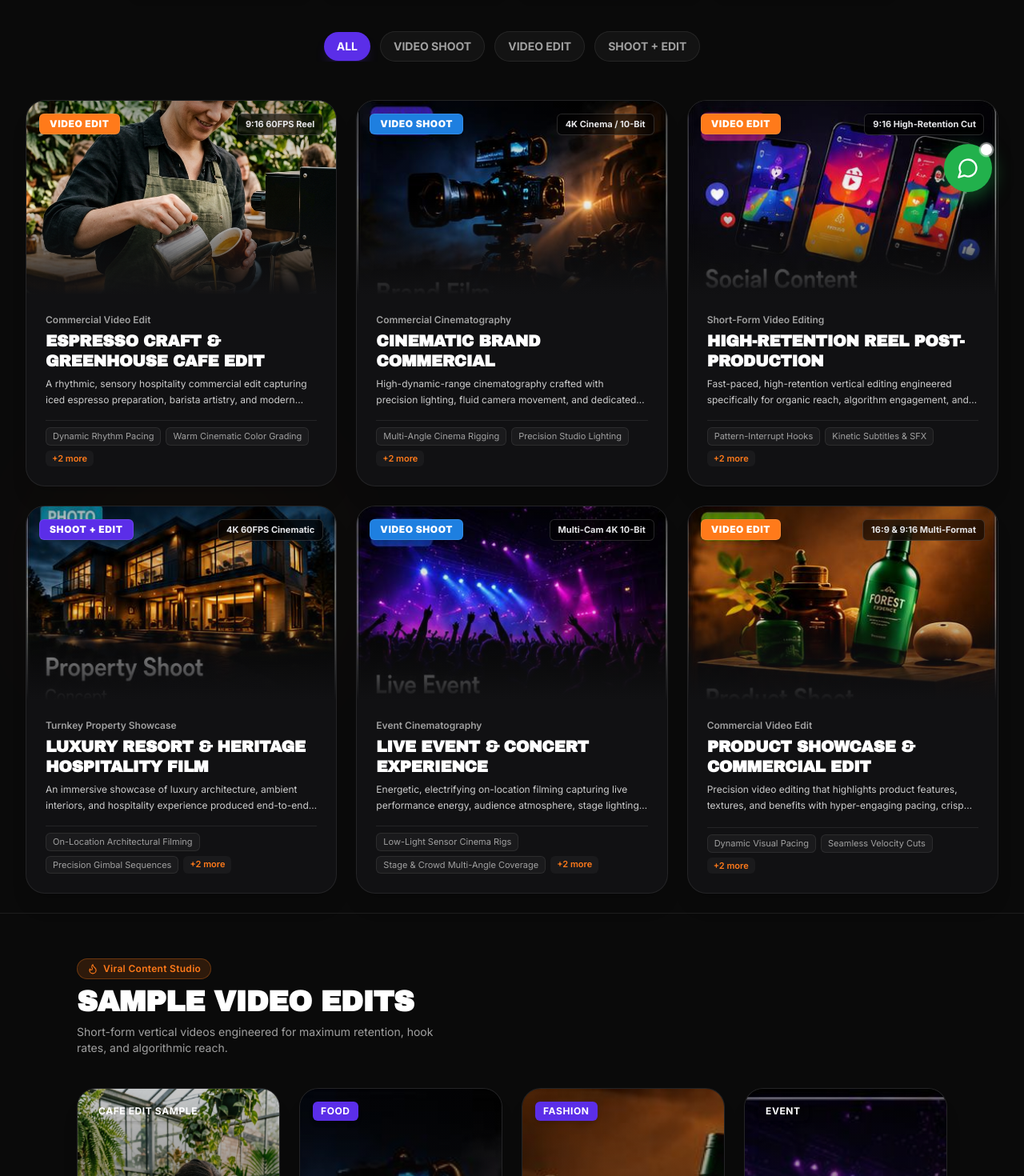
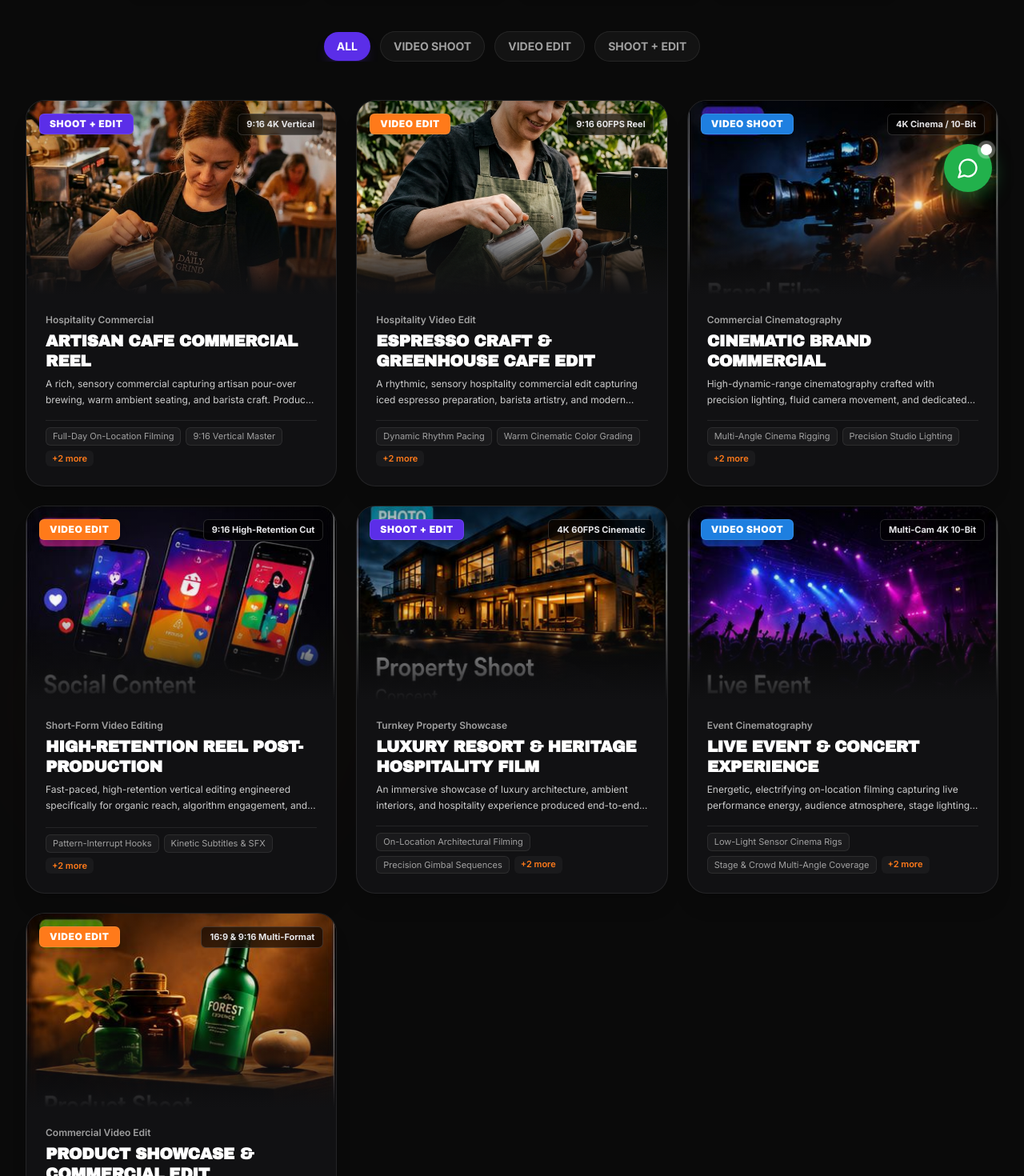
Before and after one commit to Krishna705-web/maximumpixel, a Next.js app: page /our-work in a window 1280 px wide. Shown: the part 520-1990 px from the top of the page at 80% size. Built offline with nearby package versions, Linux system fonts and the light colour scheme.

Commit message:
feat: restore both cafe & barista videos with clean HOSPITALITY tags

```diff
--- a/src/app/page.tsx
+++ b/src/app/page.tsx
@@ -56,6 +56,16 @@ export default function HomePage() {
 
   const latestWorkPreviews = [
     {
+      title: "Artisan Cafe Commercial Reel",
+      tag: "SHOOT + EDIT",
+      tagColor: "bg-[#5B2EE8]",
+      image: "/assets/projects/cafe-reel.jpg",
+      videoUrl: "/assets/videos/cafe-edit.mp4",
+      subtext: "4K 9:16 Vertical • Full On-Location Shoot + Master Post-Production",
+      credits: "Stock Footage: Pexels (Free Commercial License) • Editing, Sound Design & Color Grading: Maximum Pixel Studio",
+      description: "A rich, sensory commercial capturing artisan pour-over brewing, warm ambient seating, and barista craft. Produced from storyboard to final master cut.",
+    },
+    {
       title: "Cinematic Brand Commercial",
       tag: "VIDEO SHOOT",
       tagColor: "bg-[#1E7FE0]",
@@ -74,15 +84,6 @@ export default function HomePage() {
       subtext: "Kinetic Velocity Pacing • Warm Color Grading & Audio Foley",
       credits: "Stock Footage: Sourced from Pexels (Commercial Creative Commons License) • Post-Production, Velocity Editing, Audio Mastering & Grade: MaximumPixel Studio",
       description: "A rhythmic, sensory hospitality commercial edit capturing iced espresso preparation, barista artistry, and modern sunlit cafe ambiance with rich sound design.",
-    },
-    {
-      title: "High-Retention Reel Post-Production",
-      tag: "VIDEO EDIT",
-      tagColor: "bg-[#FF7A1A]",
-      image: "/assets/projects/social-content.jpg",
-      subtext: "Kinetic Subtitles & SFX • High-Retention Vertical Cutdowns",
-      credits: "Post-Production, Motion Typography & Algorithm Retention Strategy: MaximumPixel Studio",
-      description: "Fast-paced, high-retention vertical editing engineered specifically for organic reach, algorithm engagement, and viral retention on Instagram and YouTube Shorts.",
     },
   ];
 
--- a/src/data/projects.ts
+++ b/src/data/projects.ts
@@ -27,11 +27,29 @@ export type CategoryFilter = (typeof CATEGORIES)[number];
 
 export const PROJECTS: ProjectItem[] = [
   {
+    id: "cafe-aesthetic-reel",
+    title: "Artisan Cafe Commercial Reel",
+    subtitle: "Complete On-Location Shoot + Master Edit",
+    category: "Shoot + Edit",
+    conceptType: "Hospitality Commercial",
+    tagColor: "#FFFFFF",
+    tagBg: "bg-[#5B2EE8]",
+    status: "Studio Concept",
+    imageUrl: "/assets/projects/cafe-reel.jpg",
+    videoUrl: "/assets/videos/cafe-edit.mp4",
+    credits: "Stock Footage: Pexels (Free Commercial License) • Editing, Sound Design & Color Grading: Maximum Pixel Studio",
+    featured: true,
+    formatBadge: "9:16 4K Vertical",
+    deliverables: ["Full-Day On-Location Filming", "9:16 Vertical Master", "Atmospheric Sound Design", "Warm Tone Color Grade"],
+    description:
+      "A rich, sensory commercial capturing artisan pour-over brewing, warm ambient seating, and barista craft. Produced from storyboard and on-set filming to final master cut.",
+  },
+  {
     id: "barista-coffee-edit",
     title: "Espresso Craft & Greenhouse Cafe Edit",
     subtitle: "Rhythmic Flow, Color Grading & Sensory Sound Design",
     category: "Video Edit",
-    conceptType: "Commercial Video Edit",
+    conceptType: "Hospitality Video Edit",
     tagColor: "#FFFFFF",
     tagBg: "bg-[#FF7A1A]",
     status: "Studio Concept",
--- a/src/data/reels.ts
+++ b/src/data/reels.ts
@@ -11,9 +11,19 @@ export interface ReelItem {
 
 export const REELS: ReelItem[] = [
   {
+    id: "reel-cafe-aesthetic",
+    title: "Aesthetic Cafe & Coffee Reel",
+    category: "HOSPITALITY",
+    tagColor: "bg-[#C2410C]",
+    thumbnail: "/assets/projects/cafe-reel.jpg",
+    videoUrl: "/assets/videos/cafe-edit.mp4",
+    credits: "Stock Footage: Pexels (Free Commercial License) • Editing, Sound Design & Color Grading: Maximum Pixel Studio",
+    caption: "Warm golden tones, sensory pour-over cuts & cozy barista craft storytelling.",
+  },
+  {
     id: "reel-barista-latte",
     title: "Artisan Coffee & Barista Edit",
-    category: "CAFE EDIT SAMPLE",
+    category: "HOSPITALITY",
     tagColor: "bg-[#C2410C]",
     thumbnail: "/assets/projects/barista-reel.jpg",
     videoUrl: "/assets/videos/barista-edit.mp4",
@@ -29,14 +39,6 @@ export const REELS: ReelItem[] = [
     caption: "High-octane sound design & rapid cuts capturing Jaipur's culinary soul.",
   },
   {
-    id: "reel-2",
-    title: "Luxury Fashion Lookbook",
-    category: "FASHION",
-    tagColor: "bg-[#5B2EE8]",
-    thumbnail: "/assets/projects/product-shoot.jpg",
-    caption: "Moody low-key lighting with anamorphic lens flares.",
-  },
-  {
     id: "reel-3",
     title: "Live Concert Energy Recap",
     category: "EVENT",
```
